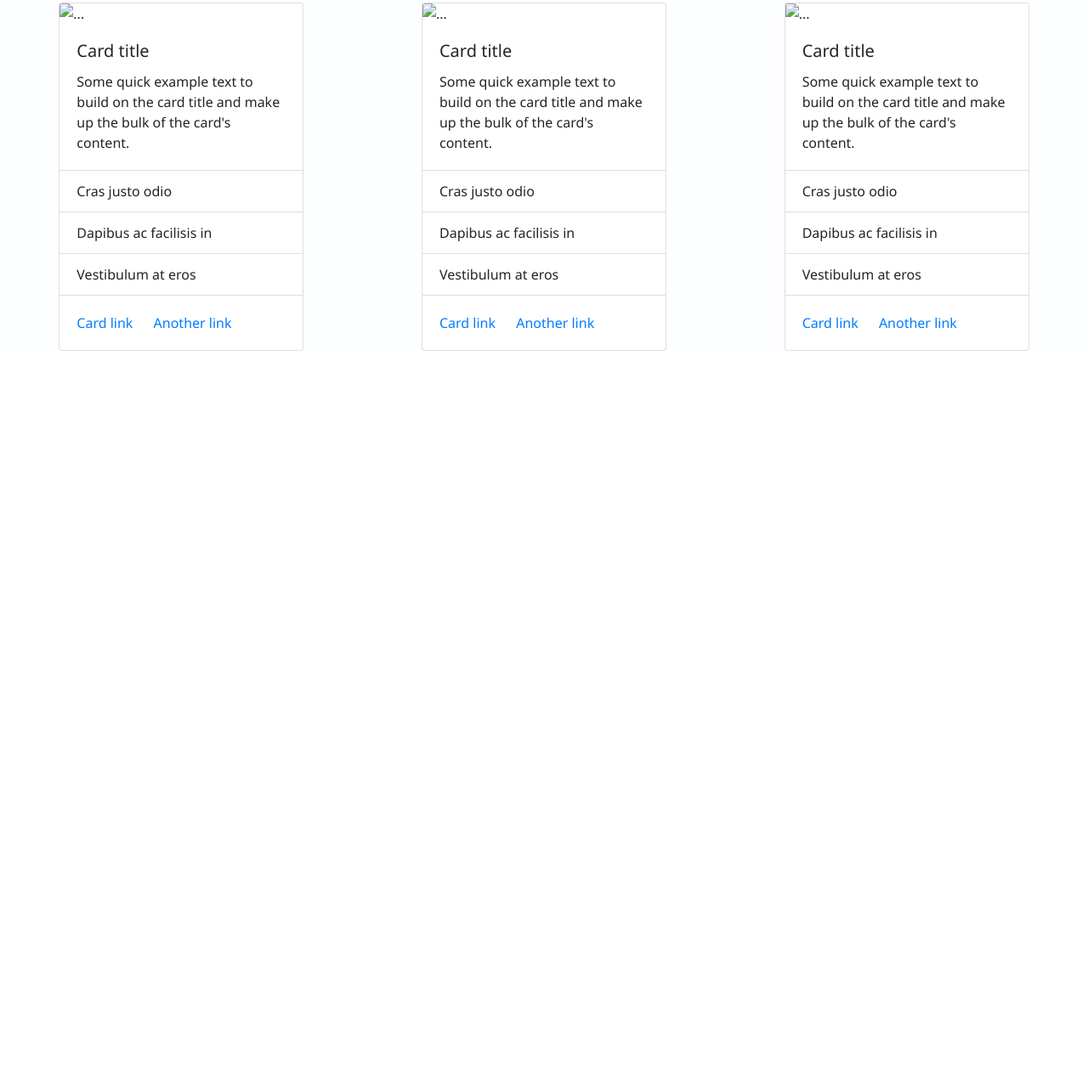
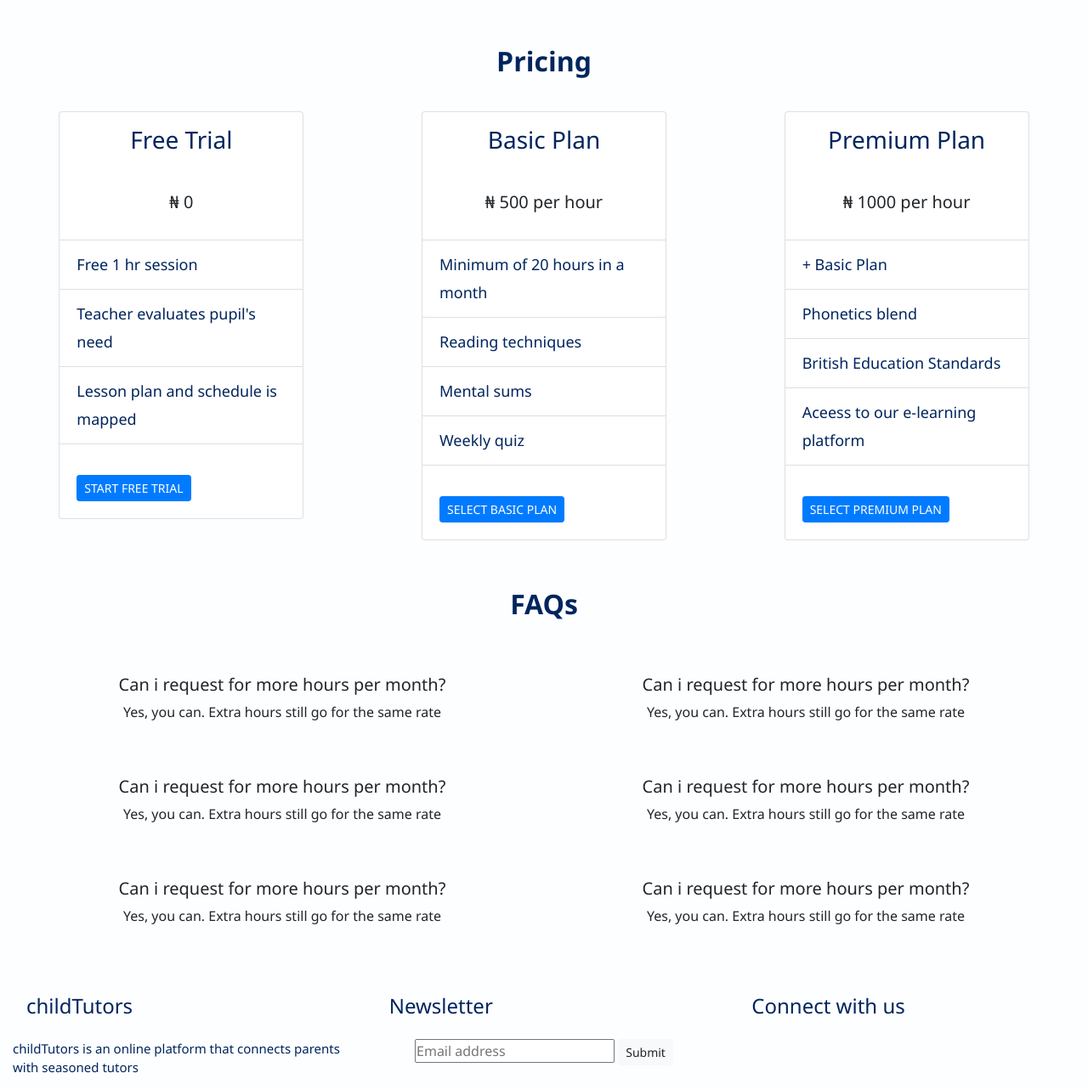
Before and after one commit to Bascodes/childtutor, a website: page index.html in a window 1280 px wide. Shown: the part 1132-2415 px from the top of the page at 85% size. Before the commit the page ends 1545 px from the top, so only its background shows below. Drawn offline with nearby package versions, Linux system fonts and the light colour scheme.

Commit message:
ui taking shape

```diff
--- a/index.html
+++ b/index.html
@@ -15,6 +15,7 @@
       rel="stylesheet"
     />
     <link rel="stylesheet" href="https://unpkg.com/aos@next/dist/aos.css" />
+
     <script
       src="https://kit.fontawesome.com/2f2409cce1.js"
       crossorigin="anonymous"
@@ -24,7 +25,7 @@
 
   <header>
     <!-- Nav tabs -->
-    <nav class="navbar navbar-expand-lg navbar-light bg-transparent">
+    <nav class="navbar navbar-expand-lg fixed-top navbar-light" style="background-color: #e3f2fd;">
       <a href="/" class="navbar-brand" id="nav-logo">childTutors</a>
       <button
         class="navbar-toggler"
@@ -38,18 +39,21 @@
         <span class="navbar-toggler-icon"></span>
       </button>
       <div class="collapse navbar-collapse" id="navbarNav">
-        <ul class="navbar-nav ml-auto">
+        <ul class="navbar-nav ml-auto ">
           <li class="nav-item">
-            <a class="nav-link text-dark nav-logo" href="/resources"
+            <a class="nav-link text-dark nav-logo" href='#how it works'
               >How it works</a
             >
           </li>
           <li class="nav-item">
-            <a class="nav-link text-dark nav-logo" href="/directory">Pricing</a>
+            <a class="nav-link text-dark nav-logo" href='#pricing'>Pricing</a>
           </li>
           <li class="nav-item">
             <a class="nav-link text-dark nav-logo" href="/shop">Our tutors</a>
           </li>
+
+
+
         </ul>
       </div>
     </nav>
@@ -62,11 +66,11 @@
         <div class="col-lg-6 hero-cta">
           <h2 id="hero-cta-text">
             Find <br />
-            quality private <br />
-            tutors for your ward
+            professional  <br />
+            home tutors
           </h2>
           <div class="btn-center">
-            <button class="btn btn-lg btn-primary">GET STARTED</button>
+           <a href="/trialform">   <button class="btn btn-lg btn-primary">GET STARTED</button></a>
           </div>
         </div>
         <div class="col-lg-6">
@@ -79,35 +83,35 @@
       <section class="section-points">
         <h2 class="section-headers">Our approach</h2>
         <div class="row">
-          <div class="col-lg-4 col-md-4 col-sm-12">
+          <div class="col-lg-4 col-md-4 col-sm-12 section-cards">
             <p class="section-header-content">
-              Lorem ipsum dolor sit amet, consectetur adipisicing elit. Nostrum
+              Encourage the child to have healthy curiousity
             </p>
           </div>
-          <div class="col-lg-4 col-md-4 col-sm-12">
+          <div class="col-lg-4 col-md-4 col-sm-12 section-cards">
             <p class="section-header-content">
-              Lorem ipsum dolor sit amet, consectetur adipisicing elit. Nostrum
+              Stimulate the child's creativity in solving problems
             </p>
           </div>
-          <div class="col-lg-4 col-md-4 col-sm-12">
+          <div class="col-lg-4 col-md-4 col-sm-12 section-cards">
             <p class="section-header-content">
-              Lorem ipsum dolor sit amet, consectetur adipisicing elit. Nostrum
+              Serve as exemplary models to the child
             </p>
           </div>
         </div>
       </section>
 
       <section class="section-points">
-        <h2 class="section-headers">How it works</h2>
+        <h2 class="section-headers" id='how it works'>How it works</h2>
         <div class="row">
-          <div class="col-lg-4 col-md-4 col-sm-12">
+          <div class="col-lg-4 col-md-4 col-sm-12 section-cards">
             <h4 class="section-header-header">Request</h4>
             <p class="section-header-content">
               Fill out a request form. We will reach out to you within 48 hours
               to schedule a trial session
             </p>
           </div>
-          <div class="col-lg-4 col-md-4 col-sm-12">
+          <div class="col-lg-4 col-md-4 col-sm-12 section-cards">
             <h4 class="section-header-header">Test for free</h4>
             <p class="section-header-content">
               The first session is free where our tutor meets with your
@@ -115,7 +119,7 @@
               mapped.
             </p>
           </div>
-          <div class="col-lg-4 col-md-4 col-sm-12">
+          <div class="col-lg-4 col-md-4 col-sm-12 section-cards">
             <h4 class="section-header-header">Pick a convinient plan</h4>
             <p class="section-header-content">
               We offer basic and premium monthly plans. Choose a convinient plan
@@ -126,76 +130,187 @@
       </section>
 
       <section>
-        <h2 class="section-headers">Pricing</h2>
+        <h2 class="section-headers" id='pricing'>Pricing</h2>
 
         <div class="row">
           <div class="col-lg-4">
-            <div class="card" style="width: 18rem;">
-              <img src="..." class="card-img-top" alt="..." />
+            <div class="card" style="width: 18rem;" data-aos="fade-right" data-aos-once="false" data-aos-delay="1000">
+              <h3 class="section-header-header">
+                Free Trial
+              </h3>
               <div class="card-body">
-                <h5 class="card-title">Card title</h5>
-                <p class="card-text">
-                  Some quick example text to build on the card title and make up
-                  the bulk of the card's content.
-                </p>
+                <h5 class="card-title"><span>&#8358 0</span></h5>
+
               </div>
               <ul class="list-group list-group-flush">
-                <li class="list-group-item">Cras justo odio</li>
-                <li class="list-group-item">Dapibus ac facilisis in</li>
-                <li class="list-group-item">Vestibulum at eros</li>
+                <li class="list-group-item section-header-content">Free 1 hr session</li>
+                <li class="list-group-item section-header-content">Teacher evaluates pupil's need </li>
+                <li class="list-group-item section-header-content">Lesson plan and schedule is mapped </li>
               </ul>
               <div class="card-body">
-                <a href="#" class="card-link">Card link</a>
-                <a href="#" class="card-link">Another link</a>
+                <div class="btn-center">
+                  <button class="btn btn-sm btn-primary">START FREE TRIAL</button>
+                </div>
               </div>
             </div>
           </div>
 
           <div class="col-lg-4">
-            <div class="card" style="width: 18rem;">
-              <img src="..." class="card-img-top" alt="..." />
+            <div class="card" style="width: 18rem;" data-aos="fade-down" data-aos-once="false" data-aos-delay="1500">
+              <h3 class="section-header-header">
+                Basic Plan
+              </h3>
               <div class="card-body">
-                <h5 class="card-title">Card title</h5>
-                <p class="card-text">
-                  Some quick example text to build on the card title and make up
-                  the bulk of the card's content.
-                </p>
+                <h5 class="card-title"><span>&#8358 500 per hour</span></h5>
+
               </div>
               <ul class="list-group list-group-flush">
-                <li class="list-group-item">Cras justo odio</li>
-                <li class="list-group-item">Dapibus ac facilisis in</li>
-                <li class="list-group-item">Vestibulum at eros</li>
+                <li class="list-group-item section-header-content">Minimum of 20 hours in a month</li>
+                <li class="list-group-item section-header-content">Reading techniques</li>
+                <li class="list-group-item section-header-content">Mental sums</li>
+                <li class="list-group-item section-header-content">Weekly quiz</li>
               </ul>
+
               <div class="card-body">
-                <a href="#" class="card-link">Card link</a>
-                <a href="#" class="card-link">Another link</a>
+                <div class="btn-center">
+                  <button class="btn btn-sm btn-primary">SELECT BASIC PLAN</button>
+                </div>
               </div>
             </div>
           </div>
 
           <div class="col-lg-4">
-            <div class="card" style="width: 18rem;">
-              <img src="..." class="card-img-top" alt="..." />
+            <div class="card" style="width: 18rem;" data-aos="fade-left" data-aos-once="false" data-aos-delay="2000">
+              <h3 class="section-header-header">
+                Premium Plan
+              </h3>
               <div class="card-body">
-                <h5 class="card-title">Card title</h5>
-                <p class="card-text">
-                  Some quick example text to build on the card title and make up
-                  the bulk of the card's content.
-                </p>
+                <h5 class="card-title"><span>&#8358 1000 per hour</span></h5>
+
               </div>
               <ul class="list-group list-group-flush">
-                <li class="list-group-item">Cras justo odio</li>
-                <li class="list-group-item">Dapibus ac facilisis in</li>
-                <li class="list-group-item">Vestibulum at eros</li>
+                <li class="list-group-item section-header-content">+ Basic Plan</li>
+                <li class="list-group-item section-header-content">Phonetics blend</li>
+                <li class="list-group-item section-header-content">British Education Standards</li>
+                <li class="list-group-item section-header-content">Aceess to our e-learning platform</li>
               </ul>
               <div class="card-body">
-                <a href="#" class="card-link">Card link</a>
-                <a href="#" class="card-link">Another link</a>
+                <div class="btn-center">
+                  <button class="btn btn-sm btn-primary">SELECT PREMIUM PLAN</button>
+                </div>
               </div>
             </div>
           </div>
+      </section>
+
+      <section class="section-points">
+        <h2 class="section-headers">FAQs</h2>
+        <div class= 'row'>
+          <div class='col-lg-6 col-md-6 col-sm-12 section-cards'>
+            <h5>
+              Can i request for more hours per month?
+            </h5>
+            <p>
+              Yes, you can. Extra hours still go for the same rate
+            </p>
+          </div>
+
+          <div class='col-lg-6 col-md-6 col-sm-12 section-cards'>
+            <h5>
+              Can i request for more hours per month?
+            </h5>
+            <p>
+              Yes, you can. Extra hours still go for the same rate
+            </p>
+          </div>
         </div>
+
+        <div class= 'row'>
+          <div class='col-lg-6 col-md-6 col-sm-12 section-cards'>
+            <h5>
+              Can i request for more hours per month?
+            </h5>
+            <p>
+              Yes, you can. Extra hours still go for the same rate
+            </p>
+          </div>
+
+          <div class='col-lg-6 col-md-6 col-sm-12 section-cards'>
+            <h5>
+              Can i request for more hours per month?
+            </h5>
+            <p>
+              Yes, you can. Extra hours still go for the same rate
+            </p>
+          </div>
+        </div>
+
+        <div class= 'row'>
+          <div class='col-lg-6 col-md-6 col-sm-12 section-cards'>
+            <h5>
+              Can i request for more hours per month?
+            </h5>
+            <p>
+              Yes, you can. Extra hours still go for the same rate
+            </p>
+          </div>
+
+          <div class='col-lg-6 col-md-6 col-sm-12 section-cards'>
+            <h5>
+              Can i request for more hours per month?
+            </h5>
+            <p>
+              Yes, you can. Extra hours still go for the same rate
+            </p>
+          </div>
+        </div>
+
       </section>
+
+      <footer>
+        <div class="row">
+
+
+          <div class="col-lg-4 col-md-12 col-sm-12 footer-body">
+
+            <h4 class="section-header-header" id='footer-headers'>
+                childTutors
+              </h4>
+              <p class='section-header-content' id='footer-body'>
+               childTutors is an online platform that connects parents with seasoned tutors
+              </p>
+
+          </div>
+
+
+
+          <div class="col-lg-4 col-md-4 col-sm-4 footer-body">
+
+            <h4 class="section-header-header" id='footer-headers'>
+              Newsletter
+            </h4>
+              <form action="/" method='POST'>
+              <input type="text" name="" value="" placeholder="Email address">
+
+                <button type="button" class="btn btn-sm btn-light">Submit</button>
+
+            </form>
+
+        </div>
+
+        <div class="col-lg-4 col-md-4 col-sm-4 footer-body">
+
+          <h4 class="section-header-header" id='footer-headers'>
+           Connect with us
+          </h4>
+          <div class="footer-items">
+            <i class="fab-fa-facebook"></i>
+            <i class="fab-fa-instagram"></i>
+            <i class="fab-fa-twitter"></i>
+          </div>
+        </div>
+        </div>
+      </footer>
     </div>
 
     <script
@@ -214,5 +329,8 @@
       crossorigin="anonymous"
     ></script>
     <script src="https://unpkg.com/aos@next/dist/aos.js"></script>
+    <script>
+      AOS.init();
+    </script>
   </body>
 </html>
--- a/index.js
+++ b/index.js
@@ -8,6 +8,10 @@ app.get("/", (req, res) => {
   res.sendFile(__dirname + "/index.html");
 });
 
+app.get("/trialform", (req, res) => {
+  res.sendFile(__dirname + "/trialform.html");
+});
+
 app.listen(3000, () => {
   console.log("server started succesfully");
 });
--- a/public/stylesheet.css
+++ b/public/stylesheet.css
@@ -9,7 +9,12 @@
 }
 
 .navbar-brand {
-  padding: 1.6rem;
+  padding: 1rem;
+}
+
+.navbar-light .navbar-nav .nav-link:focus,
+.navbar-light .navbar-nav .nav-link:hover {
+  color: #0069d9 !important;
 }
 
 .hero-cta {
@@ -22,6 +27,7 @@
   font-size: 45px;
   line-height: 54px;
   font-weight: 500;
+  color: #00255e;
 }
 .btn-center {
   padding-top: 1rem;
@@ -61,3 +67,31 @@
 .card {
   margin: auto;
 }
+
+.section-points {
+  padding: 1.5rem;
+}
+
+.section-cards {
+  padding: 1.5rem;
+  text-align: center;
+}
+
+.card-title {
+  text-align: center;
+}
+
+form {
+  text-align: center;
+}
+
+#footer-headers {
+  text-align: left;
+}
+
+#footer-body {
+  text-align: left;
+  line-height: 22px;
+  font-size: 15px;
+  color: #00255e;
+}
```
Also changed, not shown: trialform.html (added, +124 -0 lines).
